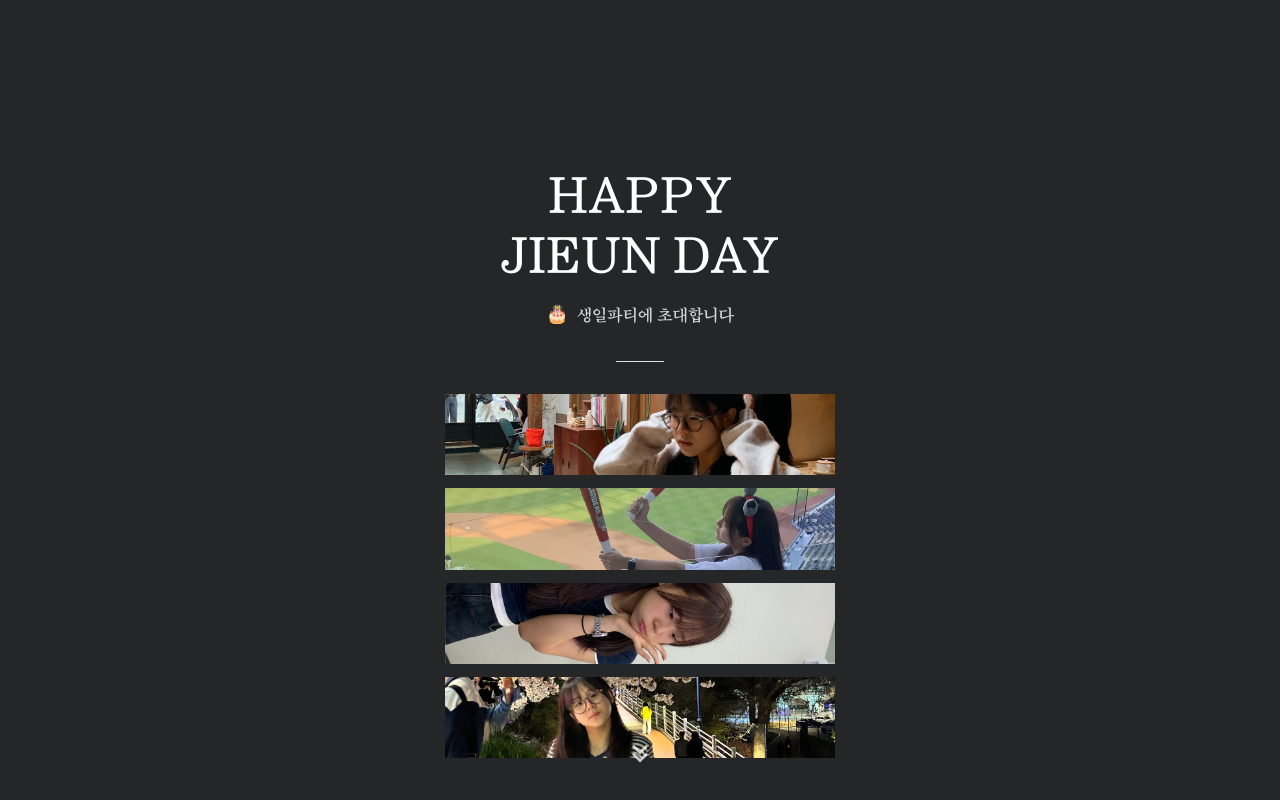
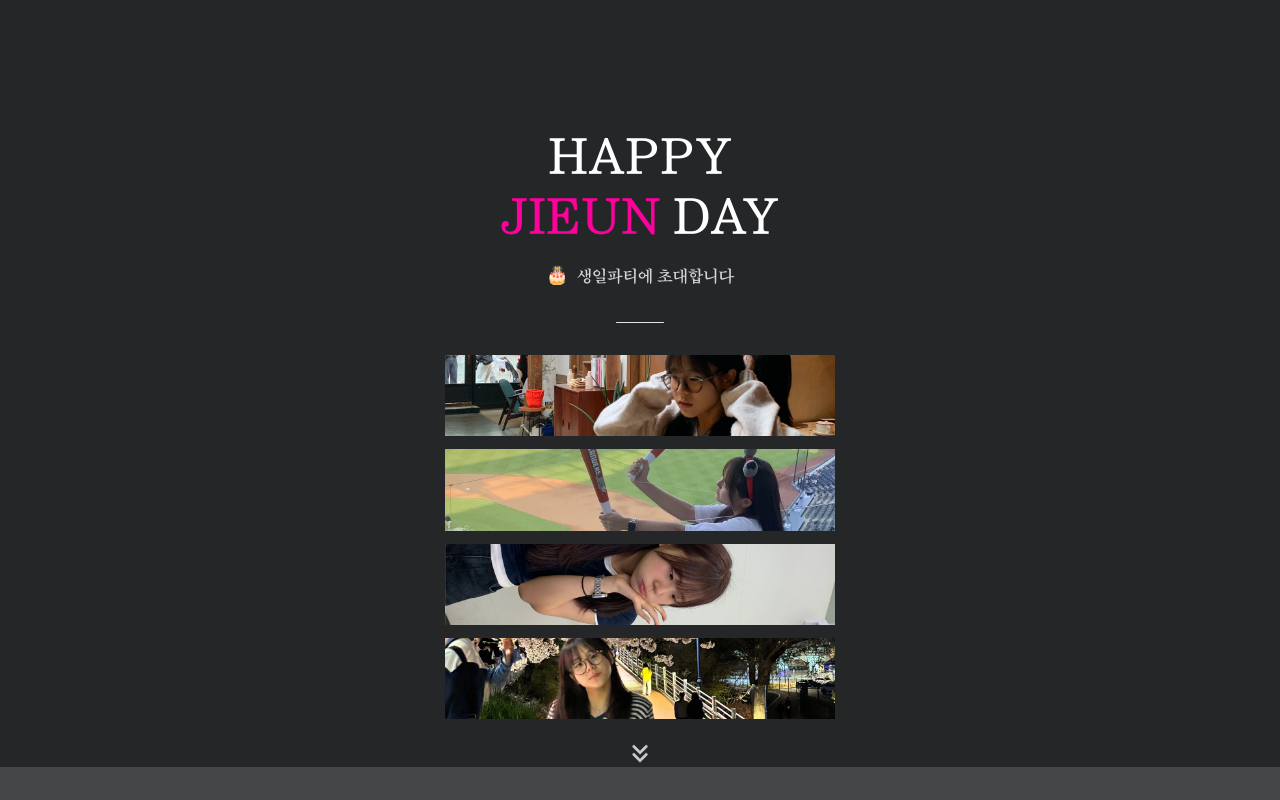
Before and after one commit to Geonhyo/jieun-2025-invite, a React (Vite) app: page / in a window 1280 px wide. Shown: the top 800 px of the page. Built offline with nearby package versions, Linux system fonts and the light colour scheme.

Commit message:
[Style] Change style of header

```diff
--- a/src/App.tsx
+++ b/src/App.tsx
@@ -23,9 +23,11 @@ export default function App() {
         <div className="w-full bg-[#242628] flex flex-col items-center ">
           <div className="max-w-[390px] w-full flex flex-col items-center py-12">
             {/* 헤더 */}
-            <h1 className="text-5xl font-bold text-center leading-tight mt-[30%] mb-4 px-6 ">
+            <h1 className="text-5xl font-bold text-center leading-tight mt-[20%] mb-4 px-6 ">
               <span className="block">HAPPY</span>
-              <span className="block">JIEUN DAY</span>
+              <span className="block">
+                <span className="text-[#FE009C]">JIEUN</span> DAY
+              </span>
             </h1>
 
             {/* 초대 문구 입력창 */}
```
